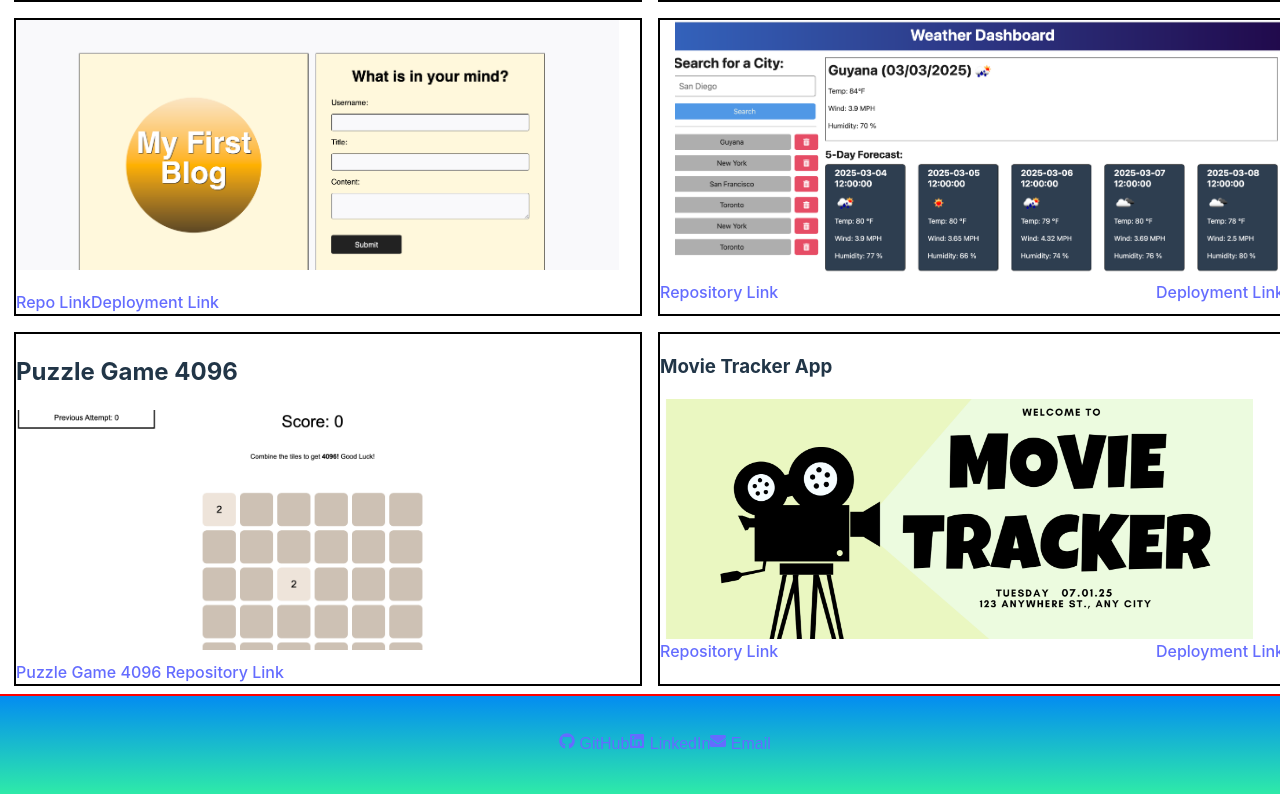
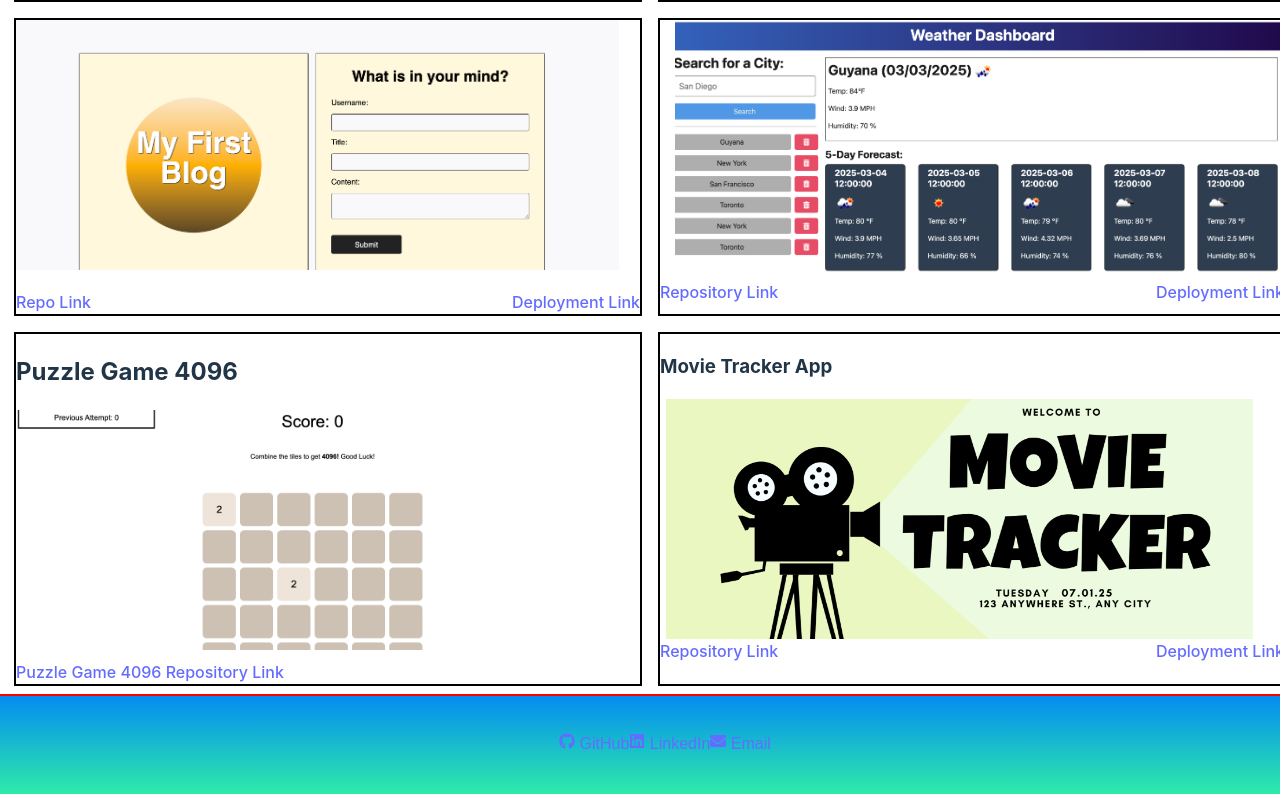
Before and after one commit to Plutarch1971/react-portfolio, a React (Vite) app: page /portfolio in a window 1280 px wide. Shown: the part 619-1413 px from the top of the page. Built offline with nearby package versions, Linux system fonts and the light colour scheme; a web font is replaced by a local one.

Commit message:
Added css

```diff
--- a/src/pages/Portfolio/Portfolio.jsx
+++ b/src/pages/Portfolio/Portfolio.jsx
@@ -39,7 +39,7 @@ const Portfolio = () => {
                     }}
                     className="screenshot"
                     ></div>
-                    <div>
+                      <div style={{display:'flex', justifyContent: 'space-between'}}>
                         <a href="https://github.com/Plutarch1971/my-personal-blog-post.git">Repo Link</a>
                         <a href="https://my-personal-blog-post.onrender.com">Deployment Link</a>
                     </div>
```
